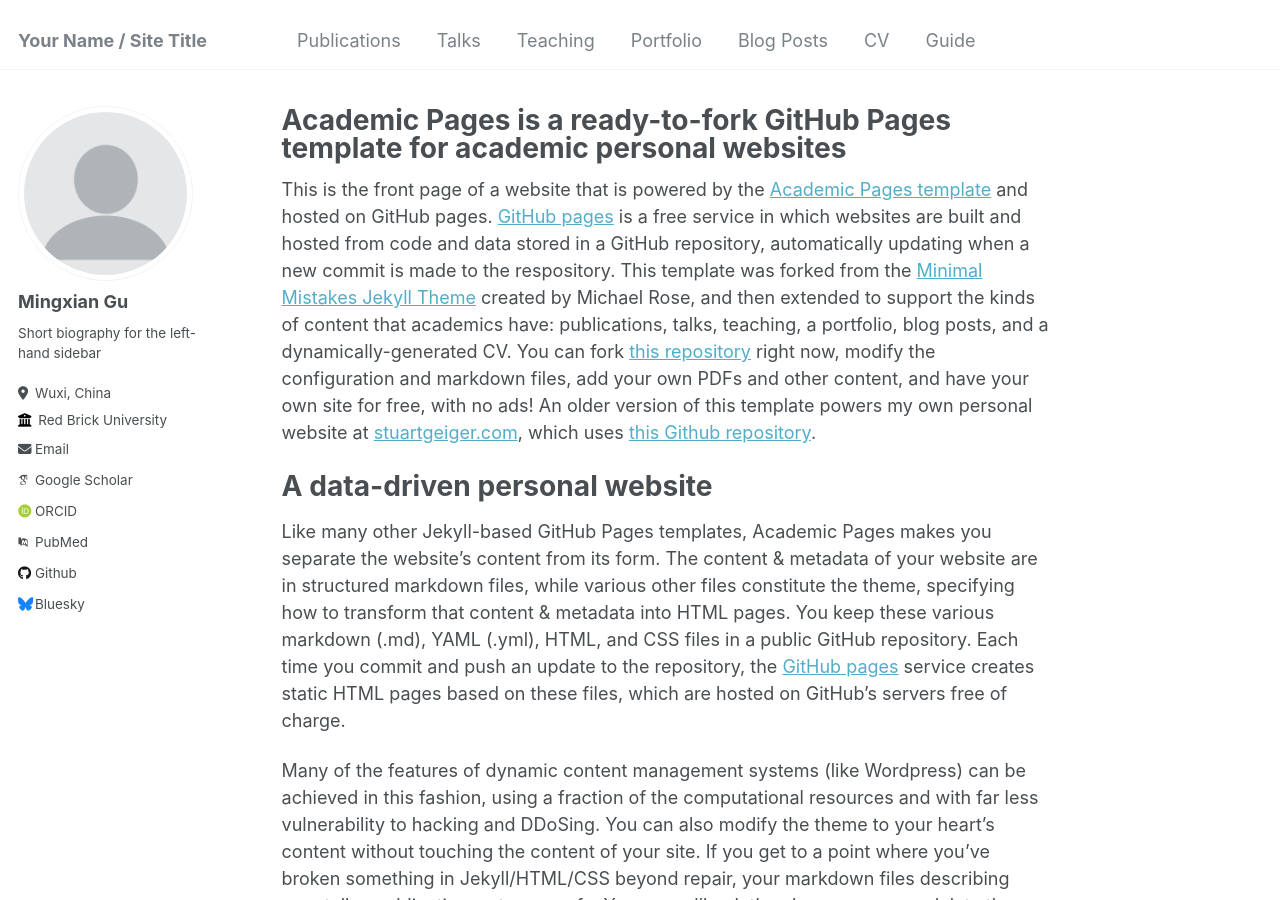
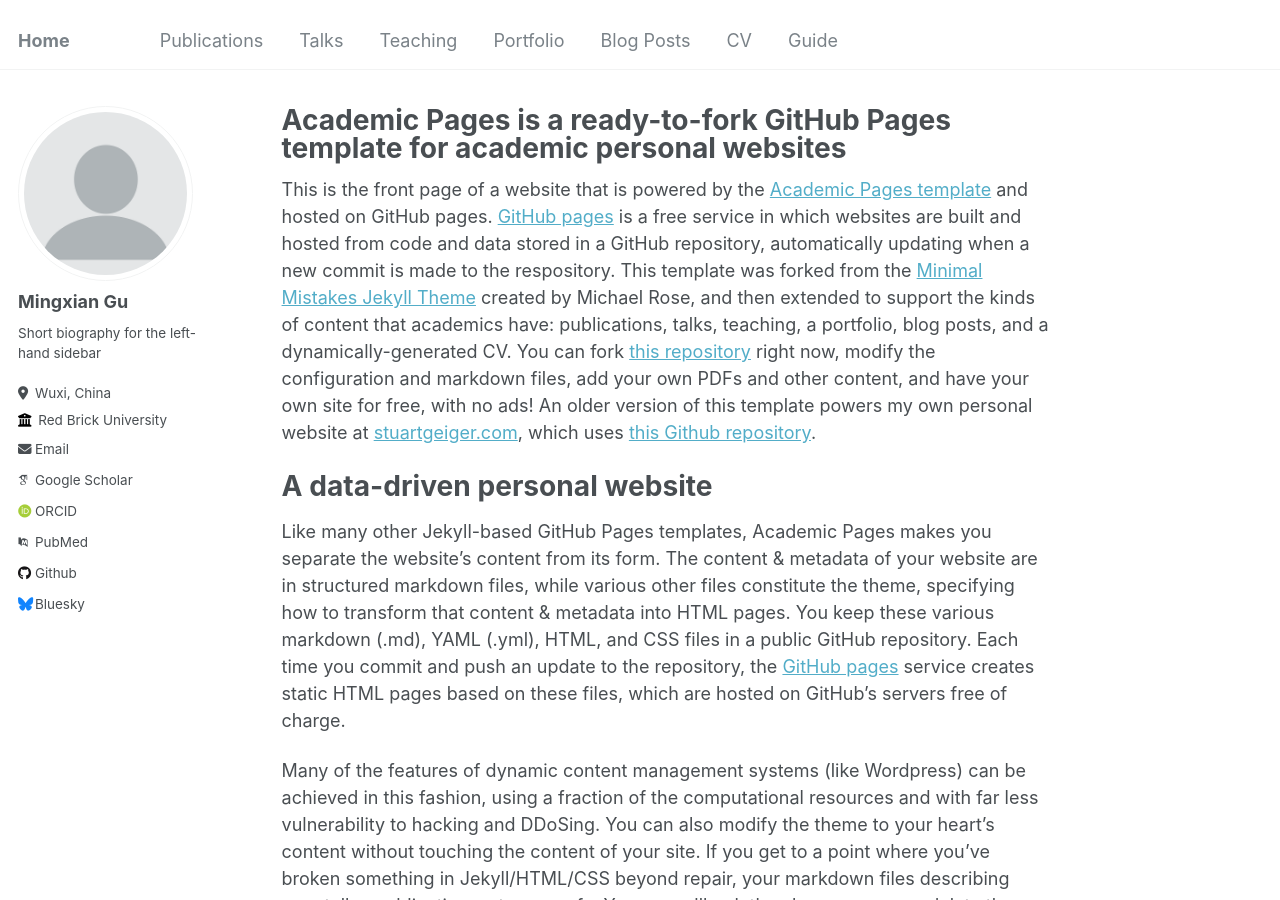
Before and after one commit to 0x7C08/0x7C08.github.io, a Jekyll site: the page built from _pages/about.md, in a window 1280 px wide and 900 px high. Built offline with Jekyll 4.4.1, drawn with Linux system fonts in a browser that asks for light colours; some web fonts are replaced.

Commit message:
Update _config.yml

```diff
--- a/_config.yml
+++ b/_config.yml
@@ -8,7 +8,7 @@
 
 # Basic Site Settings
 locale                   : "en-US"
-title                    : "Your Name / Site Title"
+title                    : "Home"
 title_separator          : "-"
 name                     : &name "Your Name"
 description              : &description "personal description"
@@ -28,7 +28,7 @@
   location         : "Wuxi, China"
   employer         : "Red Brick University"
   uri              : # URL
-  email            : "none@example.org"
+  email            : "gumingxian@stu.jiangnan.edu.cn"
 
   # Academic websites
   arxiv            : # URL - Update with the correct link to your profile
```
